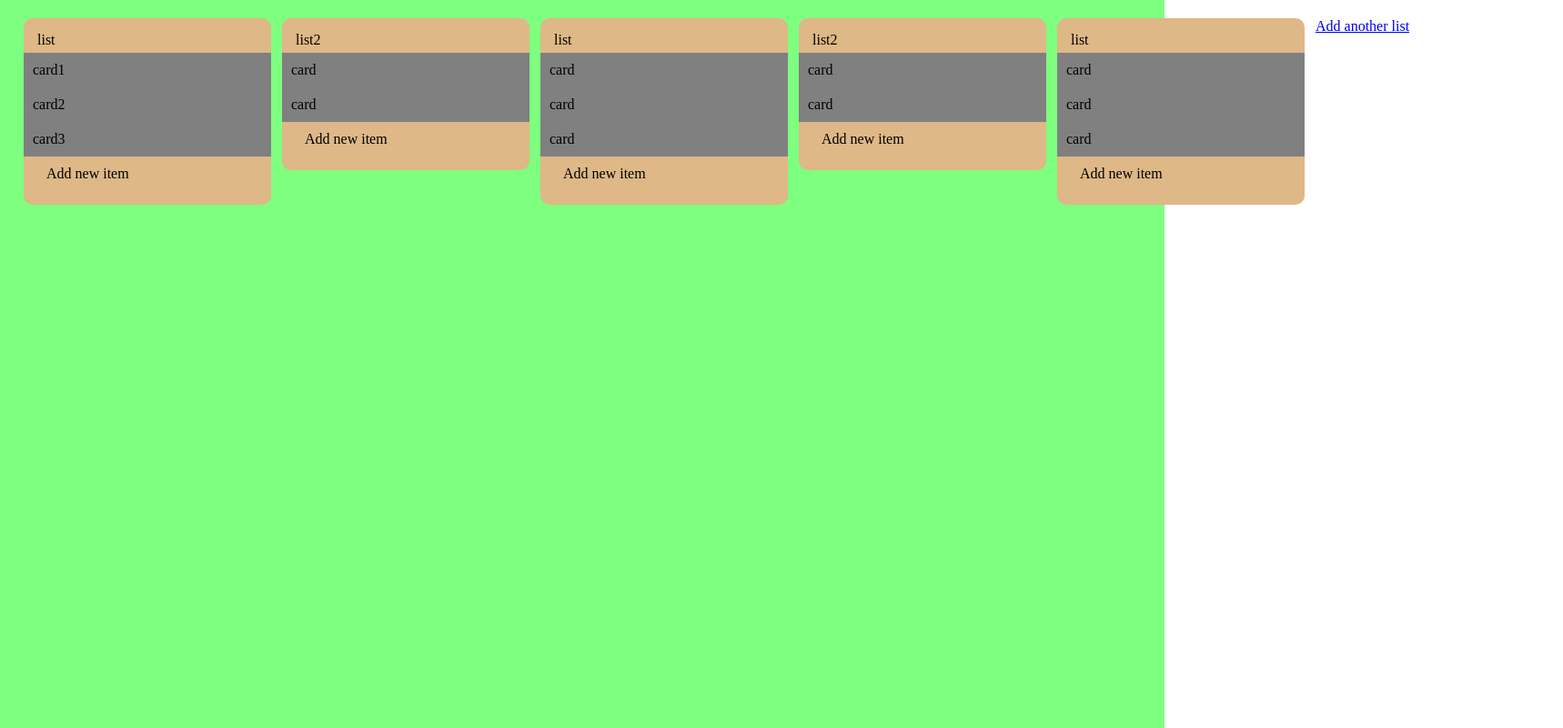
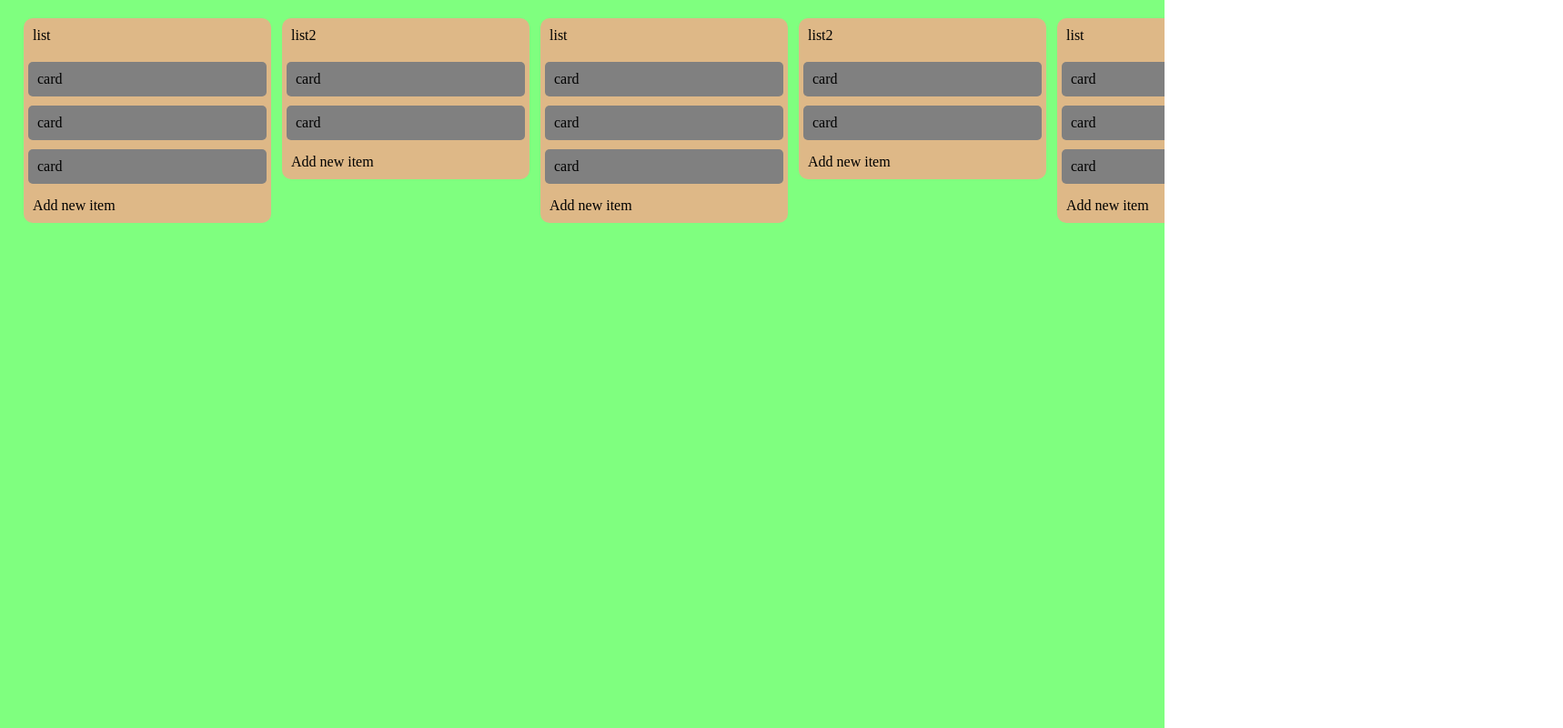
Before and after one commit to finntolmie/trello-clone, a plain HTML site: page index.html in a window 1280 px wide. Shown: the whole page at 91% size, 1718 px wide, since content can reach past the window. Drawn offline with Linux system fonts and the light colour scheme.

Commit message:
working with card content div

```diff
--- a/index.html
+++ b/index.html
@@ -15,9 +15,15 @@
 					<div class="list list-content">
 						<div class="list list-header">list</div>
 						<div class="list list-cards">
-							<div class="list list-card">card1</div>
-							<div class="list list-card">card2</div>
-							<div class="list list-card">card3</div>
+							<div class="list list-card">
+								<div class="list card-content">card</div>
+							</div>
+							<div class="list list-card">
+								<div class="list card-content">card</div>
+							</div>
+							<div class="list list-card">
+								<div class="list card-content">card</div>
+							</div>
 						</div>
 						<div class="list list-compose">Add new item</div>
 					</div>
@@ -26,8 +32,12 @@
 					<div class="list list-content">
 						<div class="list list-header">list2</div>
 						<div class="list list-cards">
-							<div class="list list-card">card</div>
-							<div class="list list-card">card</div>
+							<div class="list list-card">
+								<div class="list card-content">card</div>
+							</div>
+							<div class="list list-card">
+								<div class="list card-content">card</div>
+							</div>
 						</div>
 						<div class="list list-compose">Add new item</div>
 					</div>
@@ -36,9 +46,15 @@
 					<div class="list list-content">
 						<div class="list list-header">list</div>
 						<div class="list list-cards">
-							<div class="list list-card">card</div>
-							<div class="list list-card">card</div>
-							<div class="list list-card">card</div>
+							<div class="list list-card">
+								<div class="list card-content">card</div>
+							</div>
+							<div class="list list-card">
+								<div class="list card-content">card</div>
+							</div>
+							<div class="list list-card">
+								<div class="list card-content">card</div>
+							</div>
 						</div>
 						<div class="list list-compose">Add new item</div>
 					</div>
@@ -47,8 +63,12 @@
 					<div class="list list-content">
 						<div class="list list-header">list2</div>
 						<div class="list list-cards">
-							<div class="list list-card">card</div>
-							<div class="list list-card">card</div>
+							<div class="list list-card">
+								<div class="list card-content">card</div>
+							</div>
+							<div class="list list-card">
+								<div class="list card-content">card</div>
+							</div>
 						</div>
 						<div class="list list-compose">Add new item</div>
 					</div>
@@ -57,9 +77,15 @@
 					<div class="list list-content">
 						<div class="list list-header">list</div>
 						<div class="list list-cards">
-							<div class="list list-card">card</div>
-							<div class="list list-card">card</div>
-							<div class="list list-card">card</div>
+							<div class="list list-card">
+								<div class="list card-content">card</div>
+							</div>
+							<div class="list list-card">
+								<div class="list card-content">card</div>
+							</div>
+							<div class="list list-card">
+								<div class="list card-content">card</div>
+							</div>
 						</div>
 						<div class="list list-compose">Add new item</div>
 					</div>
--- a/script.js
+++ b/script.js
@@ -13,7 +13,8 @@ document.querySelectorAll(".list-card").forEach((item) => {
 
 	function createPlaceholder(element, mouseY) {
 		let elementBounds = element.getBoundingClientRect();
-		if (element.classList.contains("list-card")) {
+		if (element.closest(".list-card")) {
+			element = element.closest(".list-card");
 			placeholder.getBoundingClientRect().top > elementBounds.top
 				? element.insertAdjacentElement("beforebegin", placeholder)
 				: element.insertAdjacentElement("afterend", placeholder);
@@ -85,5 +86,4 @@ document.querySelector(".add-list").onclick = function (e) {
 	list.appendChild(listContent);
 	let board = document.querySelector(".board");
 	board.lastElementChild.insertAdjacentElement("beforebegin", list);
-	console.log(list);
 };
--- a/style.css
+++ b/style.css
@@ -3,19 +3,20 @@ body {
   padding: 0;
 }
 
-.root {
+/* .root {
   min-width: 100vw;
   height: 100vh !important;
-}
+} */
 
 .board {
   box-sizing: border-box;
   background-color: rgba(0, 255, 0, 0.5);
-  width: 100%;
-  height: 100%;
+  min-width: 100vw;
+  height: 100vh;
   padding: 20px;
   display: flex;
   flex-direction: row;
+  overflow: auto;
 }
 
 .list-wrapper, .add-list {
@@ -26,28 +27,35 @@ body {
   user-select: none;
 }
 
+.add-list {
+  cursor: pointer;
+}
+
+.add-list>form {
+  border-radius: 10px;
+  padding: 15px;
+  background-color: burlywood;
+  max-height: 100%;
+}
+
 .list-content {
-  padding: 15px;
   border-radius: 10px;
   background-color: burlywood;
   max-height: 100%;
 }
 
 .list-header {
+  padding: 10px;
   margin-bottom: 5px;
 }
 
 .list-composer, .list-placeholder {
-  padding: 5px;
+  padding: 10px;
   margin: 6px;
   min-height: 1rem;
   width: 15rem;
   box-sizing: inherit;
   border-radius: 10px;
-}
-
-.list-composer, .list-card {
-  background-color: gray;
 }
 
 .list-cards {
@@ -59,7 +67,6 @@ body {
 .list-card {
   box-sizing: border-box;
   width: 272px;
-  padding: 10px;
   cursor: grab;
   -webkit-user-drag: none;
   user-select: none;
@@ -80,3 +87,10 @@ body {
 .list-compose {
   padding: 10px;
 }
+
+.card-content {
+  border-radius: 5px;
+  margin: 5px;
+  padding: 10px;
+  background-color: gray;
+}
```
